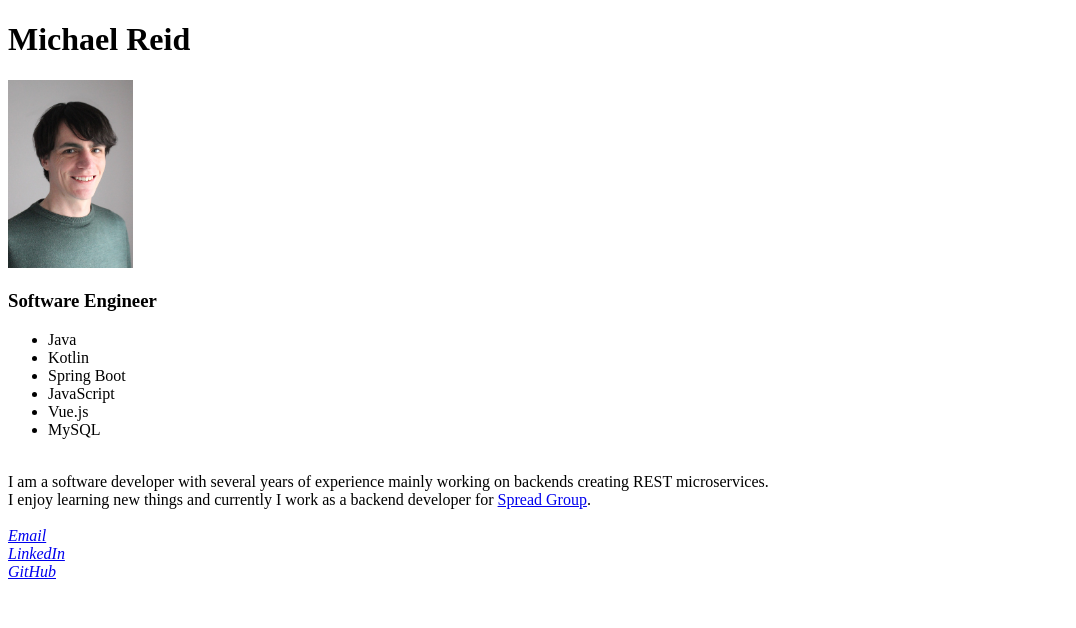
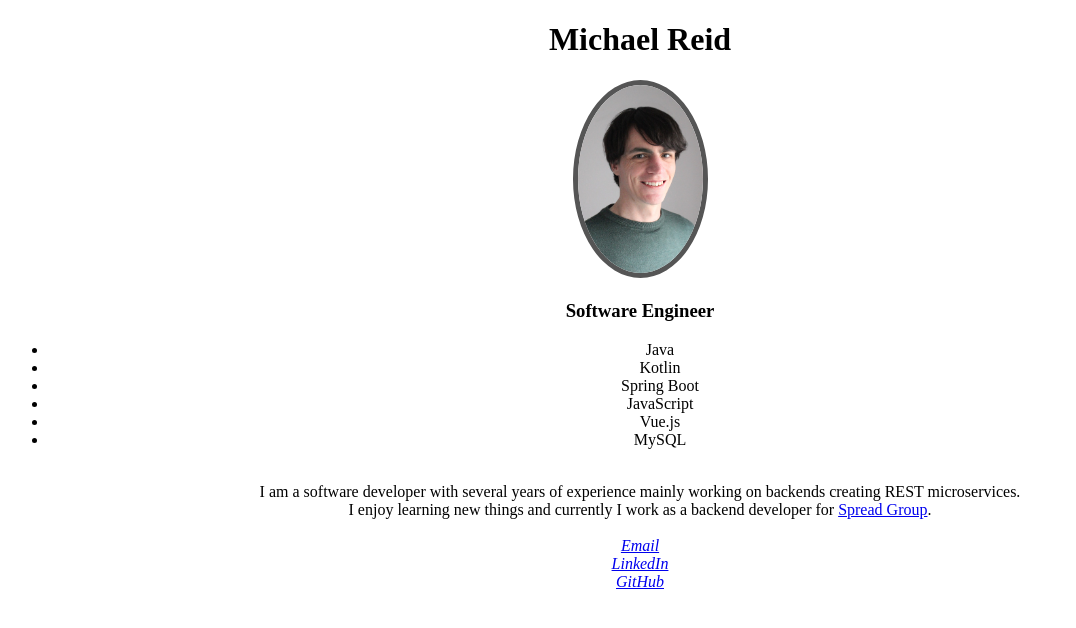
Before and after one commit to mikereid1/website, a Vue app: page / in a window 1280 px wide. Shown: the top 628 px of the page, without its empty margins (0-1076 px from the left). Built offline with nearby package versions, Linux system fonts and the light colour scheme; what js-confetti would draw is missing.

Commit message:
center pages

```diff
--- a/src/components/Body.vue
+++ b/src/components/Body.vue
@@ -13,8 +13,10 @@ export default {
 </script>
 
 <template>
-    <img @click="confetti" src="@/assets/me.png" alt="profile" width="125">
+    <div style="text-align: center">
+        <img @click="confetti" src="@/assets/me.png" alt="profile" width="125" class="image">
         <h3>Software Engineer</h3>
+        <div class="display: inline-block; ext-align: left;">
             <ul>
                 <li>Java</li>
                 <li>Kotlin</li>
@@ -23,12 +25,20 @@ export default {
                 <li>Vue.js</li>
                 <li>MySQL</li>
             </ul>
+        </div>
         <br>
-    I am a software developer with several years of experience mainly working on backends creating REST microservices.<br>
-    I enjoy learning new things and currently I work as a backend developer for <a href="https://www.spreadgroup.com">Spread Group</a>.
+        I am a software developer with several years of experience mainly working on backends creating REST
+        microservices.<br>
+        I enjoy learning new things and currently I work as a backend developer for <a
+            href="https://www.spreadgroup.com">Spread Group</a>.
         <br>
         <br>
+    </div>
 </template>
 
-<style>
+<style scoped>
+.image {
+    border-radius: 50%;
+    border: 5px solid #555;
+}
 </style>
--- a/src/components/Footer.vue
+++ b/src/components/Footer.vue
@@ -12,12 +12,17 @@ export default {
 </script>
 
 <template>
-    <address>
-        <a :href="email">Email</a><br>
-        <a :href="linkedin">LinkedIn</a><br>
-        <a :href="github">GitHub</a><br>
-    </address>
+    <div class="center">
+        <address>
+            <a :href="email">Email</a><br>
+            <a :href="linkedin">LinkedIn</a><br>
+            <a :href="github">GitHub</a><br>
+        </address>
+    </div>
 </template>
 
-<style>
+<style scoped>
+.center {
+    text-align: center;
+}
 </style>
--- a/src/components/Header.vue
+++ b/src/components/Header.vue
@@ -10,8 +10,13 @@ export default {
 </script>
 
 <template>
-    <h1>{{ name }}</h1>
+    <div class="center">
+        <h1>{{ name }}</h1>
+    </div>
 </template>
 
-<style>
+<style scoped>
+.center {
+    text-align: center;
+}
 </style>
```
Lines whose indentation alone changed are shown as unchanged.
